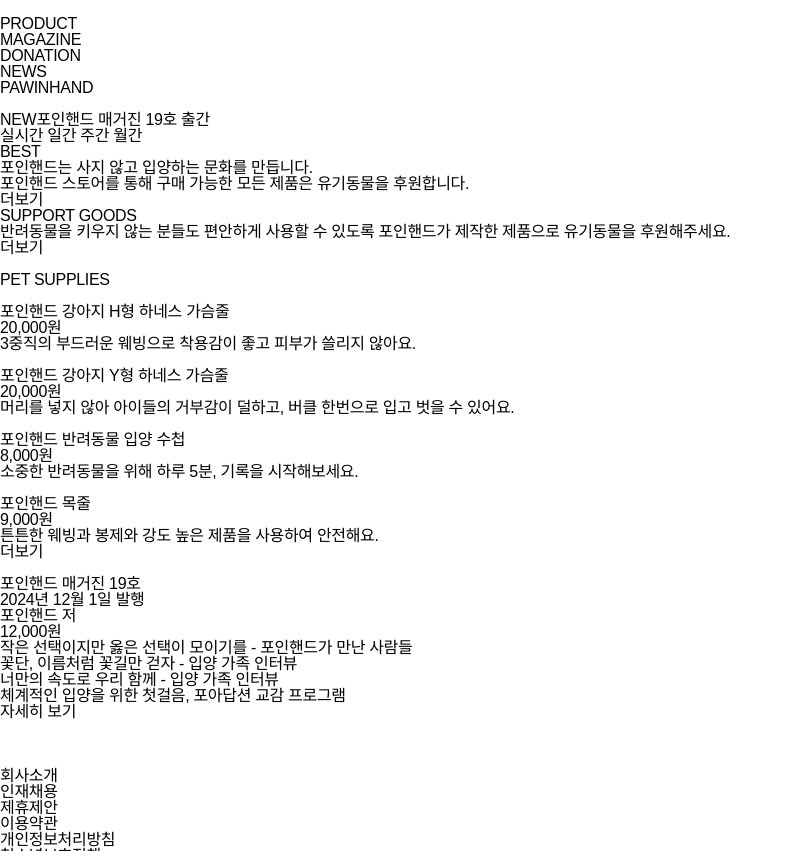
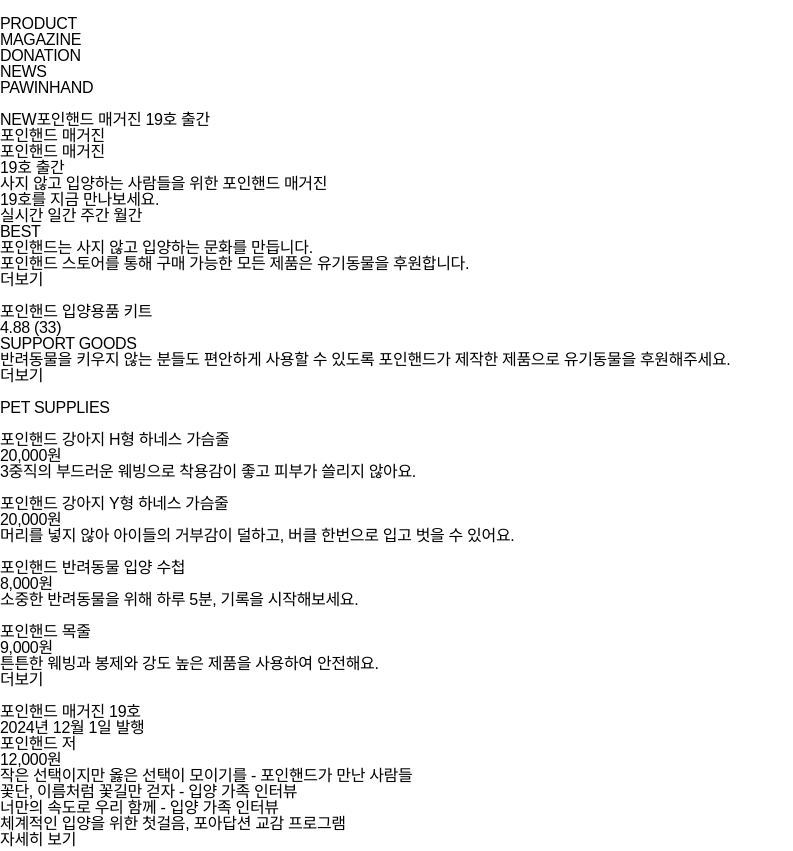
Before and after one commit to surim95/project-res-pawinhand, a plain HTML site: page index.html in a window 1280 px wide. Shown: the top 851 px of the page, without its empty margins (0-793 px from the left). Drawn offline with Linux system fonts and the light colour scheme; a web font is replaced by a local one.

Commit message:
html 작업중

```diff
--- a/index.html
+++ b/index.html
@@ -38,12 +38,16 @@
     <!-- 헤더 끝 -->
     <main>
         <!-- 1행 main bnr slide -->
-        <section class="main_bnr_wrap">
-            <div class="main_bnr main_bnr1"><!-- bg img --></div>
-            <div class="main_bnr main_bnr2"><!-- bg img --></div>
-            <div class="main_bnr main_bnr3"><!-- bg img --></div>
-            <div class="main_bnr main_bnr4"><!-- bg img --></div>
-            <div class="main_bnr main_bnr5"><!-- bg img --></div>
+        <section class="main_bnr_wrap swiper">
+            <div class="main_bnr swiper-wrapper">
+                <!-- swiper-slide 5개 -->
+                <div class="swiper-slide slide1">
+                    <!-- bg 2개(bg color, bg img) -->
+                    <h2>포인핸드 매거진</h2>
+                    <h1>포인핸드 매거진<br>19호 출간</h1>
+                    <p>사지 않고 입양하는 사람들을 위한 포인핸드 매거진<br>19호를 지금 만나보세요.</p>
+                </div>
+            </div>
         </section>
         <!-- 2행 best scroll -->
         <section class="scroll scroll_best">
@@ -53,11 +57,18 @@
                 <a href="#">주간</a>
                 <a href="#">월간</a>
             </div>
-            <div class="scroll_title">
+            <div class="scroll_title swiper">
                 <!-- title bg img -->
                 <h1>BEST</h1>
                 <p>포인핸드는 사지 않고 입양하는 문화를 만듭니다.<br>포인핸드 스토어를 통해 구매 가능한 모든 제품은 유기동물을 후원합니다.</p>
                 <a href="#" class="more_btn">더보기<img src="" alt=""></a>
+                <div class="swiper-wrapper">
+                    <div class="swiper-slide slide1">
+                        <div class="product_img"><img src="" alt=""></div>
+                        <h1>포인핸드 입양용품 키트</h1>
+                        <a href="#" class="score"><img src="" alt=""><em>4.88</em> (<span>33</span>)</a>
+                    </div>
+                </div>
             </div>
         </section>
         <!-- 3행 support scroll -->
```
